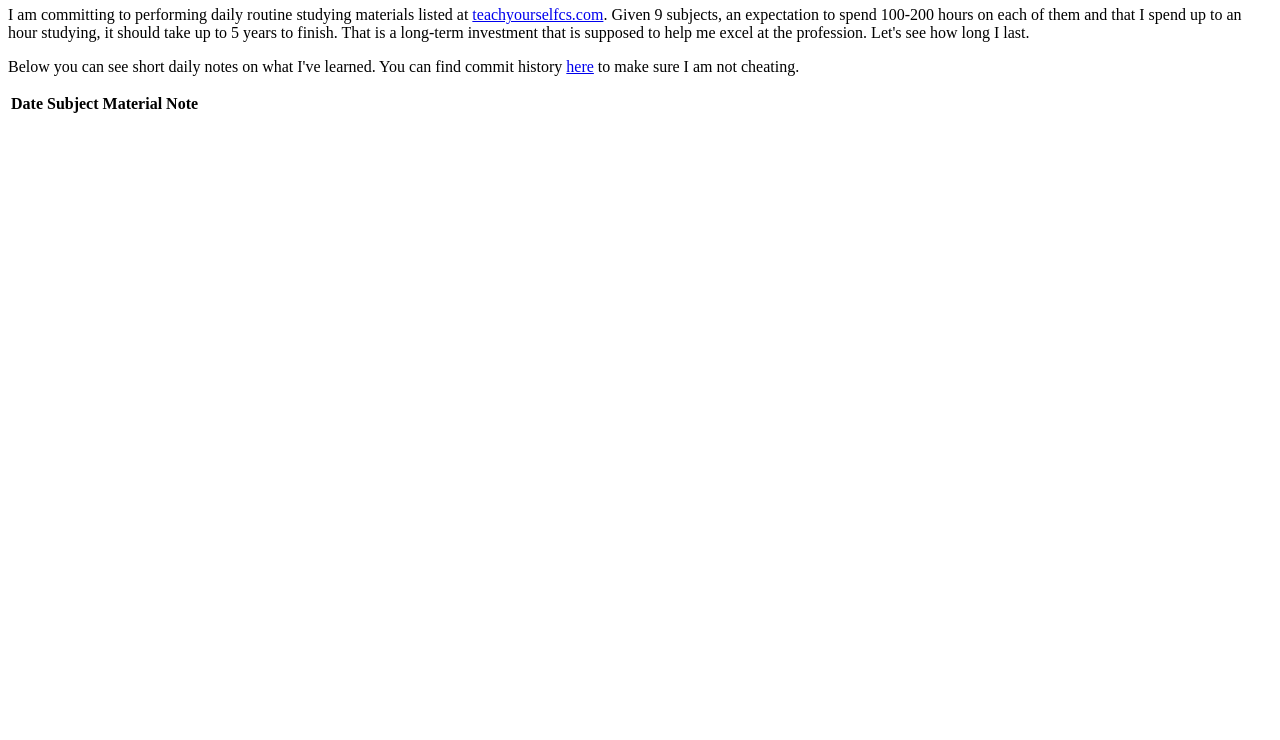
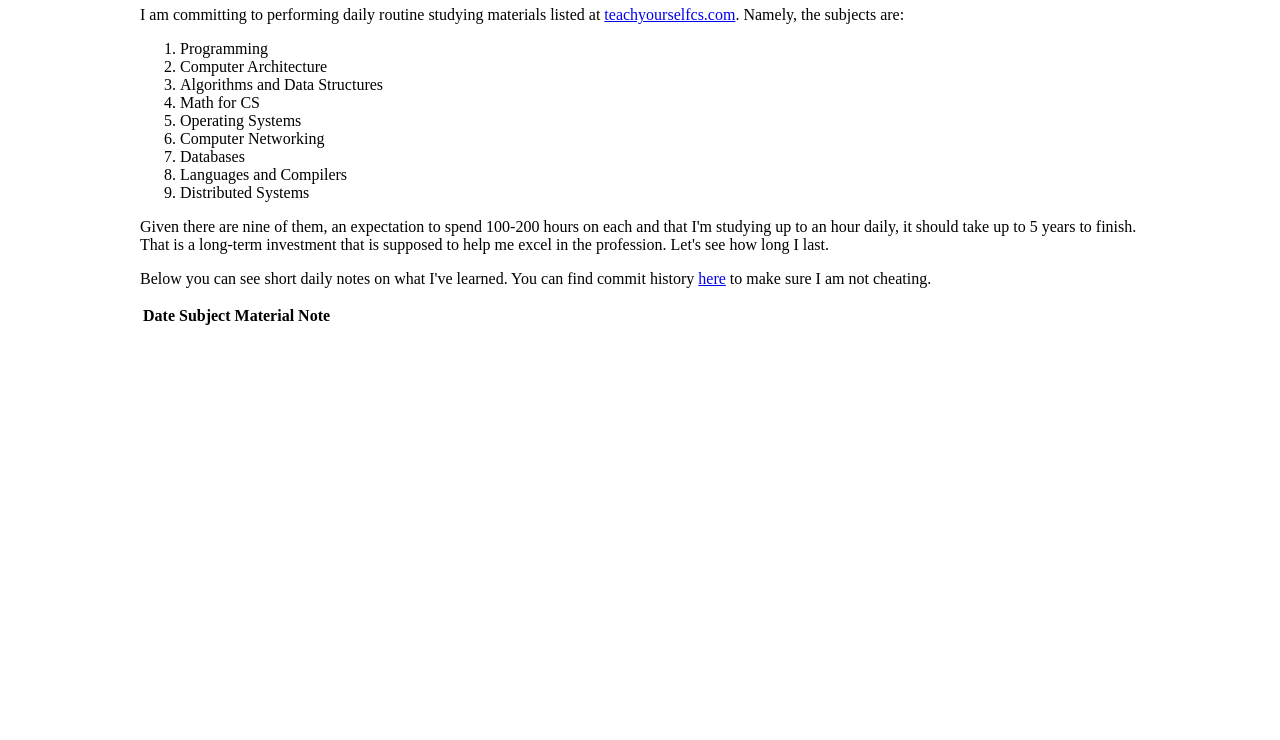
Before and after one commit to alexpashkov/alexpashkov.github.io, a website: page teachyourselfcs.html in a window 1280 px wide. Shown: the part 60-800 px from the top of the page. Drawn offline with Linux system fonts and the light colour scheme.

Commit message:
Tweak into. List subjects

```diff
--- a/teachyourselfcs.html
+++ b/teachyourselfcs.html
@@ -6,18 +6,38 @@
       content="width=device-width, user-scalable=no, initial-scale=1.0, maximum-scale=1.0, minimum-scale=1.0"
     />
     <meta http-equiv="X-UA-Compatible" content="ie=edge" />
-    <title>Alex's Pashkov Teach Yourself CS Daily Blog</title>
+    <title>Alex's Pashkov Teach Yourself Computer Science Daily Blog</title>
+    <style>
+      main {
+        max-width: 1000px;
+        margin: 0 auto;
+      }
+    </style>
   </head>
   <body>
     <main>
-      <h1>Alex's Pashkov Teach Yourself CS Daily Blog</h1>
+      <h1>Alex's Pashkov Teach Yourself Computer Science Daily Blog</h1>
       <p>
         I am committing to performing daily routine studying materials listed at
-        <a href="https://teachyourselfcs.com/">teachyourselfcs.com</a>. Given 9
-        subjects, an expectation to spend 100-200 hours on each of them and that
-        I spend up to an hour studying, it should take up to 5 years to finish.
-        That is a long-term investment that is supposed to help me excel at the
-        profession. Let's see how long I last.
+        <a href="https://teachyourselfcs.com/">teachyourselfcs.com</a>. Namely,
+        the subjects are:
+      </p>
+      <ol>
+        <li>Programming</li>
+        <li>Computer Architecture</li>
+        <li>Algorithms and Data Structures</li>
+        <li>Math for CS</li>
+        <li>Operating Systems</li>
+        <li>Computer Networking</li>
+        <li>Databases</li>
+        <li>Languages and Compilers</li>
+        <li>Distributed Systems</li>
+      </ol>
+      <p>
+        Given there are nine of them, an expectation to spend 100-200 hours on
+        each and that I'm studying up to an hour daily, it should take up to 5
+        years to finish. That is a long-term investment that is supposed to help
+        me excel in the profession. Let's see how long I last.
       </p>
       <p>
         Below you can see short daily notes on what I've learned. You can find
```
